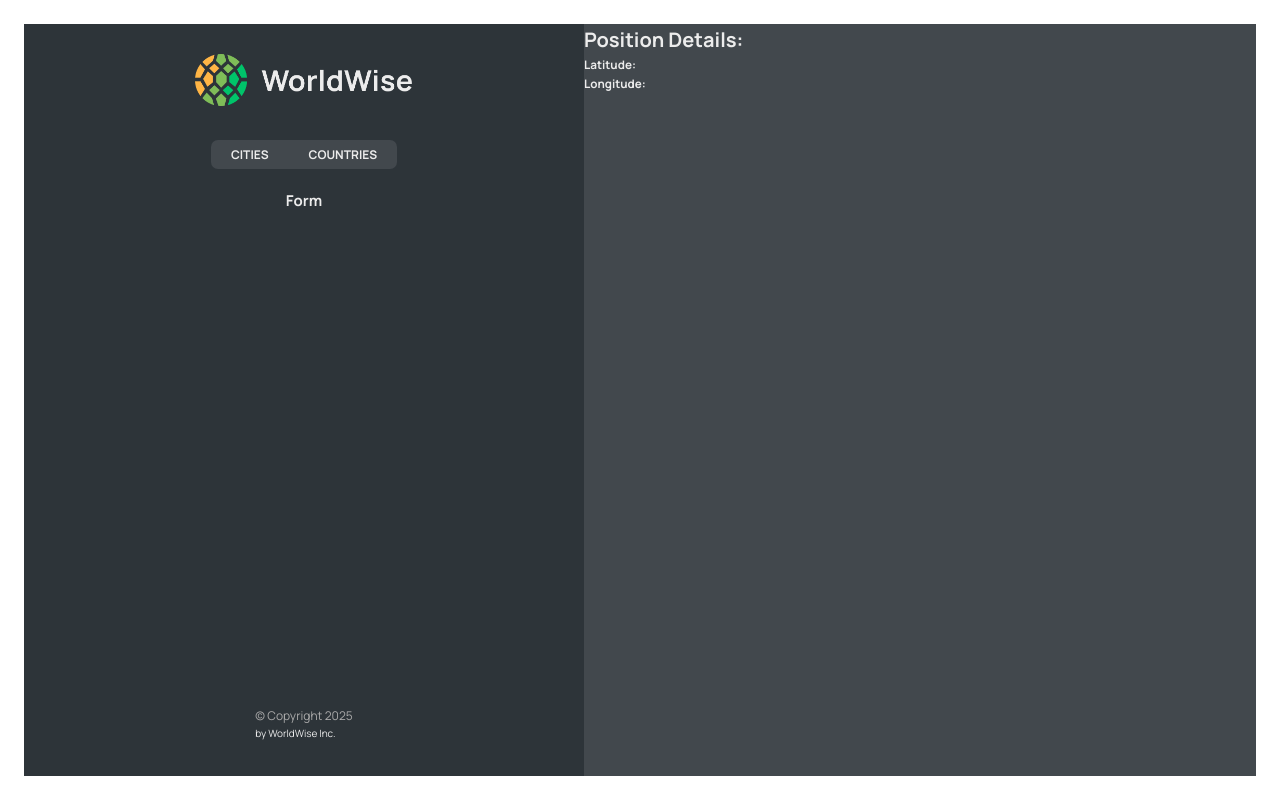
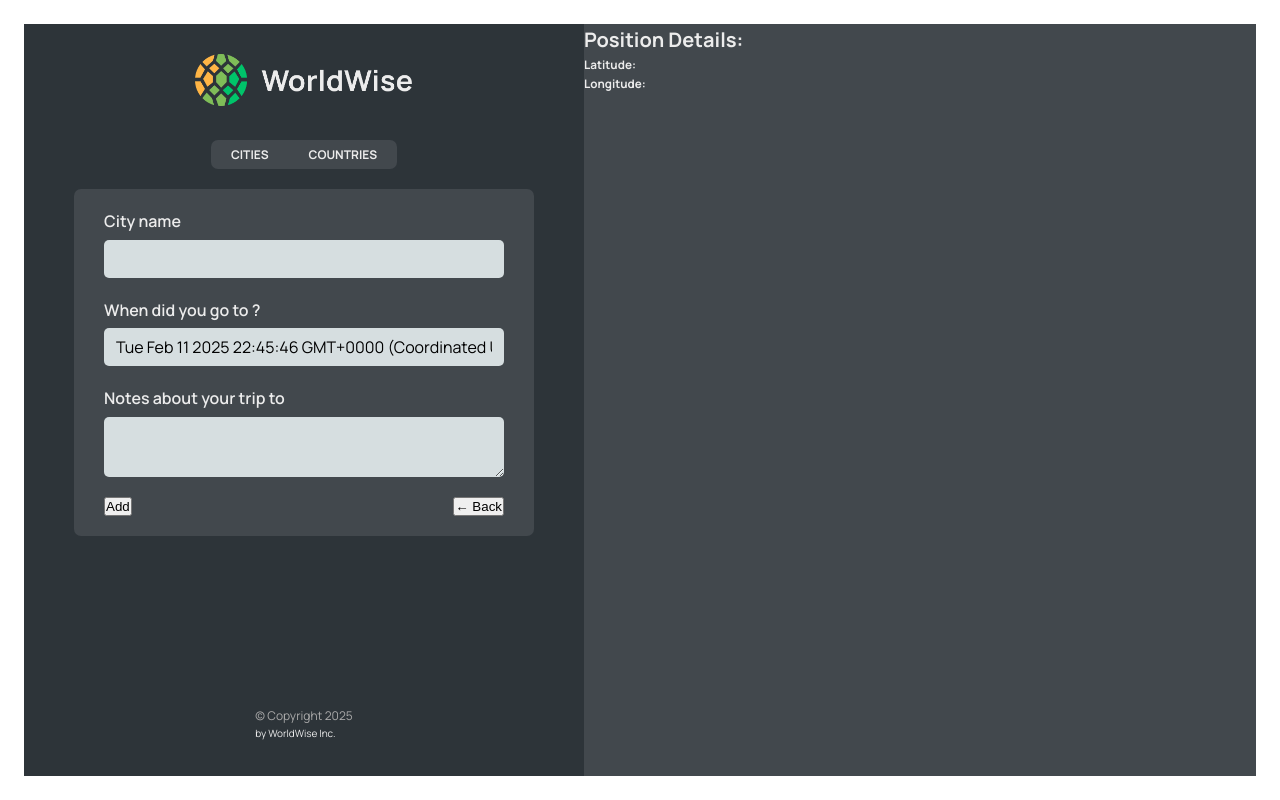
Before and after one commit to emmeiwhite/13-world-wise-react-project, a React (Vite) app: page /app/form in a window 1280 px wide. Built offline with nearby package versions, Linux system fonts and the light colour scheme; data requests are answered from the project's data file.

Commit message:
imran-2.9 programmatic way to navigate imperatively

```diff
--- a/src/App.jsx
+++ b/src/App.jsx
@@ -9,6 +9,7 @@
 import { useState, useEffect } from 'react'
 import CountryList from './components/CountryList'
 import City from './components/City'
+import Form from './components/Form'
 
 const BASE_URL = 'http://localhost:8000'
 const App = () => {
@@ -108,7 +109,7 @@
 
           <Route
             path="form"
-            element={<h2>Form</h2>}
+            element={<Form />}
           />
         </Route>
 
--- /dev/null
+++ b/src/components/Form.jsx
@@ -0,0 +1,59 @@
+// "https://api.bigdatacloud.net/data/reverse-geocode-client?latitude=0&longitude=0"
+
+import { useState } from "react";
+
+import styles from "./Form.module.css";
+
+export function convertToEmoji(countryCode) {
+  const codePoints = countryCode
+    .toUpperCase()
+    .split("")
+    .map((char) => 127397 + char.charCodeAt());
+  return String.fromCodePoint(...codePoints);
+}
+
+function Form() {
+  const [cityName, setCityName] = useState("");
+  const [country, setCountry] = useState("");
+  const [date, setDate] = useState(new Date());
+  const [notes, setNotes] = useState("");
+
+  return (
+    <form className={styles.form}>
+      <div className={styles.row}>
+        <label htmlFor="cityName">City name</label>
+        <input
+          id="cityName"
+          onChange={(e) => setCityName(e.target.value)}
+          value={cityName}
+        />
+        {/* <span className={styles.flag}>{emoji}</span> */}
+      </div>
+
+      <div className={styles.row}>
+        <label htmlFor="date">When did you go to {cityName}?</label>
+        <input
+          id="date"
+          onChange={(e) => setDate(e.target.value)}
+          value={date}
+        />
+      </div>
+
+      <div className={styles.row}>
+        <label htmlFor="notes">Notes about your trip to {cityName}</label>
+        <textarea
+          id="notes"
+          onChange={(e) => setNotes(e.target.value)}
+          value={notes}
+        />
+      </div>
+
+      <div className={styles.buttons}>
+        <button>Add</button>
+        <button>&larr; Back</button>
+      </div>
+    </form>
+  );
+}
+
+export default Form;
--- /dev/null
+++ b/src/components/Form.module.css
@@ -0,0 +1,44 @@
+.form {
+  background-color: var(--color-dark--2);
+  border-radius: 7px;
+  padding: 2rem 3rem;
+  width: 100%;
+  display: flex;
+  flex-direction: column;
+  gap: 2rem;
+}
+
+.row {
+  display: flex;
+  flex-direction: column;
+  gap: 0.5rem;
+  position: relative;
+}
+
+.buttons {
+  display: flex;
+  justify-content: space-between;
+}
+
+.flag {
+  position: absolute;
+  right: 1rem;
+  top: 2.7rem;
+  font-size: 2.8rem;
+}
+
+.form.loading {
+  opacity: 0.3;
+}
+
+.form.loading button {
+  pointer-events: none;
+  background-color: var(--color-light--1);
+  border: 1px solid var(--color-light--1);
+  color: var(--color-dark--0);
+}
+
+:global(.react-datepicker) {
+  font-family: inherit;
+  font-size: 1.2rem;
+}
--- a/src/components/Map.jsx
+++ b/src/components/Map.jsx
@@ -1,12 +1,17 @@
-import { useSearchParams } from 'react-router-dom'
+import { useNavigate, useSearchParams } from 'react-router-dom'
 import styles from './Map.module.css'
 const Map = () => {
   const [searchParams, setSearchParams] = useSearchParams()
 
+  const navigate = useNavigate()
   const latitude = searchParams.get('lat')
   const longitude = searchParams.get('lng')
   return (
-    <div className={styles.mapContainer}>
+    <div
+      className={styles.mapContainer}
+      onClick={() => {
+        return navigate('form')
+      }}>
       <h1>Position Details:</h1>
 
       <h3>
```
